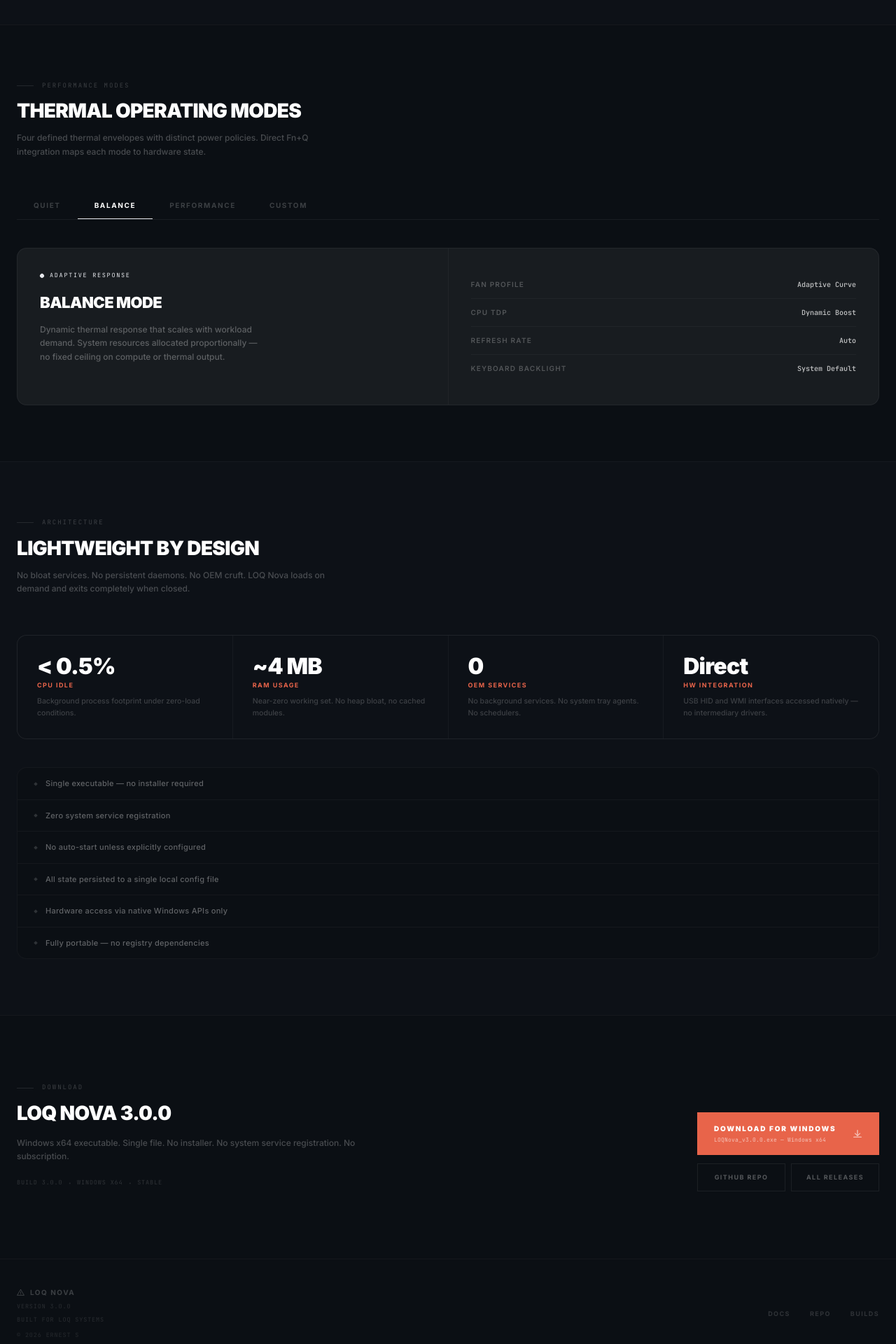
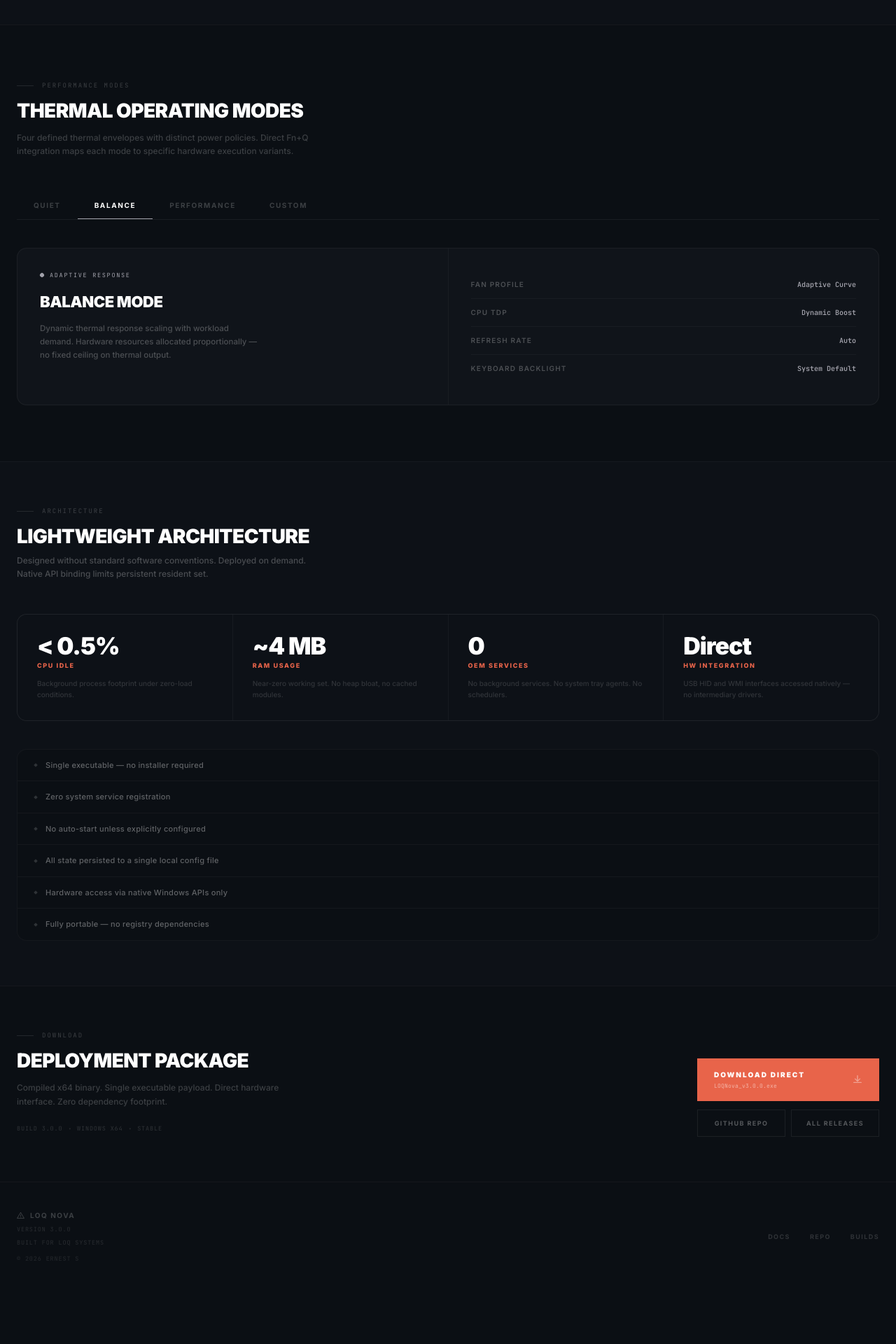
Before and after one commit to earnest-s/LOQ_NOVA_WEBSITE, a React (Vite) app: page / in a window 1280 px wide. Shown: the part 4920-6840 px from the top of the page at 70% size. After the commit the page ends 6764 px from the top, so only its background shows below. Built offline with nearby package versions, Linux system fonts and the light colour scheme.

Commit message:
First version

```diff
--- a/src/components/Architecture.jsx
+++ b/src/components/Architecture.jsx
@@ -39,7 +39,7 @@
 
     return (
         <section className="bg-[#0d1117] border-t border-white/[0.04]">
-            <div className="max-w-7xl mx-auto px-6 py-20" ref={ref}>
+            <div className="max-w-7xl mx-auto px-6 py-16" ref={ref}>
                 {/* Header */}
                 <div className="flex items-center gap-3 mb-2">
                     <div className="w-6 h-px bg-white/10" />
@@ -48,21 +48,20 @@
                     </span>
                 </div>
                 <motion.h2
-                    className="text-[28px] font-black text-white tracking-tight uppercase mb-2"
+                    className="text-[28px] font-[900] tracking-[-0.02em] text-white uppercase mb-1"
                     initial={{ opacity: 0, y: 12 }}
                     animate={inView ? { opacity: 1, y: 0 } : {}}
                     transition={{ duration: 0.28, ease: 'easeOut' }}
                 >
-                    Lightweight by Design
+                    Lightweight Architecture
                 </motion.h2>
                 <motion.p
-                    className="text-[12px] text-white/25 font-medium mb-14 max-w-md leading-relaxed"
+                    className="text-[12px] text-white/25 font-medium mb-12 max-w-md leading-[1.6]"
                     initial={{ opacity: 0, y: 12 }}
                     animate={inView ? { opacity: 1, y: 0 } : {}}
                     transition={{ duration: 0.28, delay: 0.06, ease: 'easeOut' }}
                 >
-                    No bloat services. No persistent daemons. No OEM cruft. LOQ Nova loads
-                    on demand and exits completely when closed.
+                    Designed without standard software conventions. Deployed on demand. Native API binding limits persistent resident set.
                 </motion.p>
 
                 {/* Metrics grid */}
@@ -73,14 +72,14 @@
                     transition={{ duration: 0.28, delay: 0.1, ease: 'easeOut' }}
                 >
                     {METRICS.map((m, i) => (
-                        <div key={i} className="bg-[#0d1117] p-7">
-                            <div className="text-[32px] font-black text-white tracking-tight leading-none mb-1">
+                        <div key={i} className="bg-[#0d1117] p-7 flex flex-col justify-center">
+                            <div className="text-[34px] font-[900] text-white tracking-[-0.03em] leading-none mb-1">
                                 {m.value}
                             </div>
-                            <div className="text-[9px] font-bold text-[#e8644a] uppercase tracking-[0.16em] mb-2">
+                            <div className="text-[9px] font-[800] text-[#e8644a] uppercase tracking-[0.18em] mb-2.5">
                                 {m.unit}
                             </div>
-                            <p className="text-[10.5px] text-white/20 leading-relaxed font-medium">{m.desc}</p>
+                            <p className="text-[10px] text-white/15 leading-[1.65] font-medium">{m.desc}</p>
                         </div>
                     ))}
                 </motion.div>
--- a/src/components/Download.jsx
+++ b/src/components/Download.jsx
@@ -10,7 +10,7 @@
 
     return (
         <section id="download" className="bg-[#0b0f14] border-t border-white/[0.04]">
-            <div className="max-w-7xl mx-auto px-6 py-24" ref={ref}>
+            <div className="max-w-7xl mx-auto px-6 py-16" ref={ref}>
                 <div className="flex flex-col md:flex-row items-start md:items-end justify-between gap-12">
                     {/* Left */}
                     <motion.div
@@ -25,12 +25,11 @@
                                 Download
                             </span>
                         </div>
-                        <h2 className="text-[28px] font-black text-white tracking-tight uppercase mb-3">
-                            LOQ Nova 3.0.0
+                        <h2 className="text-[28px] font-[900] tracking-[-0.02em] text-white uppercase mb-2">
+                            Deployment Package
                         </h2>
-                        <p className="text-[12px] text-white/25 font-medium leading-relaxed mb-2">
-                            Windows x64 executable. Single file. No installer. No system
-                            service registration. No subscription.
+                        <p className="text-[12px] text-white/20 font-medium leading-[1.65] mb-2 max-w-sm">
+                            Compiled x64 binary. Single executable payload. Direct hardware interface. Zero dependency footprint.
                         </p>
                         <div className="flex items-center gap-2 mt-4">
                             <span className="font-mono-code text-[8.5px] text-white/15 uppercase tracking-widest">
@@ -58,14 +57,14 @@
                             href={RELEASES_URL}
                             target="_blank"
                             rel="noopener noreferrer"
-                            className="flex items-center justify-between gap-4 bg-[#e8644a] text-white px-6 py-4 hover:bg-[#d45a41] transition-colors duration-200 group"
+                            className="flex items-center justify-between gap-4 bg-[#e8644a] text-white px-6 py-4 hover:bg-[#e8644a]/90 transition-colors duration-0 group"
                         >
                             <div>
-                                <div className="text-[10px] font-black tracking-[0.18em] uppercase mb-0.5">
-                                    Download for Windows
+                                <div className="text-[10px] font-[900] tracking-[0.2em] uppercase mb-0.5">
+                                    Download Direct
                                 </div>
-                                <div className="font-mono-code text-[8px] text-white/60 tracking-wide">
-                                    LOQNova_v3.0.0.exe — Windows x64
+                                <div className="font-mono-code text-[8px] text-white/50 tracking-wide">
+                                    LOQNova_v3.0.0.exe
                                 </div>
                             </div>
                             <svg
@@ -73,7 +72,7 @@
                                 height="14"
                                 viewBox="0 0 16 16"
                                 fill="none"
-                                className="opacity-60 group-hover:opacity-100 transition-opacity shrink-0"
+                                className="opacity-40 group-hover:opacity-100 transition-opacity shrink-0"
                             >
                                 <path
                                     d="M8 2v8M4 7l4 4 4-4M2 13h12"
--- a/src/components/PerformanceModes.jsx
+++ b/src/components/PerformanceModes.jsx
@@ -5,8 +5,8 @@
     {
         id: 'quiet',
         label: 'Quiet',
-        color: '#3b82f6',
-        accent: 'rgba(59,130,246,0.12)',
+        color: '#2563eb', // Darker blue
+        accent: 'rgba(37,99,235,0.06)',
         tag: 'Thermal Efficiency',
         specs: [
             { key: 'Fan Profile', val: 'Minimal RPM' },
@@ -14,13 +14,13 @@
             { key: 'Refresh Rate', val: '60 Hz Lock' },
             { key: 'Keyboard Backlight', val: 'Off / Dim' },
         ],
-        desc: 'Prioritizes acoustic performance and thermal efficiency. CPU and GPU power limits are constrained to extend battery life. Fan curves are suppressed to near-silent operation.',
+        desc: 'Prioritizes acoustic performance and thermal efficiency. Compute limits constrained to extend battery lifecycle. Fan curves suppressed to near-silent operation.',
     },
     {
         id: 'balance',
         label: 'Balance',
-        color: '#e5e7eb',
-        accent: 'rgba(229,231,235,0.06)',
+        color: '#a1a1aa', // Darker gray
+        accent: 'rgba(161,161,170,0.04)',
         tag: 'Adaptive Response',
         specs: [
             { key: 'Fan Profile', val: 'Adaptive Curve' },
@@ -28,13 +28,13 @@
             { key: 'Refresh Rate', val: 'Auto' },
             { key: 'Keyboard Backlight', val: 'System Default' },
         ],
-        desc: 'Dynamic thermal response that scales with workload demand. System resources allocated proportionally — no fixed ceiling on compute or thermal output.',
+        desc: 'Dynamic thermal response scaling with workload demand. Hardware resources allocated proportionally — no fixed ceiling on thermal output.',
     },
     {
         id: 'performance',
         label: 'Performance',
-        color: '#ef4444',
-        accent: 'rgba(239,68,68,0.1)',
+        color: '#dc2626', // Darker red
+        accent: 'rgba(220,38,38,0.06)',
         tag: 'Maximum Throughput',
         specs: [
             { key: 'Fan Profile', val: 'Aggressive Curve' },
@@ -42,13 +42,13 @@
             { key: 'Refresh Rate', val: '165 Hz Unlocked' },
             { key: 'Keyboard Backlight', val: 'Full Brightness' },
         ],
-        desc: 'Full power delivery to CPU and GPU. Fan curves maximized for sustained thermal headroom. Peak TDP maintained under continuous load. No throttle limits.',
+        desc: 'Unrestricted power delivery to CPU and GPU. Fan curves maximized for sustained thermal headroom. Peak TDP maintained under continuous load without throttle limits.',
     },
     {
         id: 'custom',
         label: 'Custom',
-        color: '#a855f7',
-        accent: 'rgba(168,85,247,0.1)',
+        color: '#9333ea', // Darker purple
+        accent: 'rgba(147,51,234,0.06)',
         tag: 'User-Defined',
         specs: [
             { key: 'Fan Profile', val: 'User Curve' },
@@ -56,7 +56,7 @@
             { key: 'Refresh Rate', val: 'User-Defined' },
             { key: 'Keyboard Backlight', val: 'Custom' },
         ],
-        desc: 'Full manual control over every parameter. Fan curves, power limits, refresh rates, and display settings are individually configurable through the configuration registry.',
+        desc: 'Full manual control over configuration registers. Fan curves, power limits, and display timings are individually addressable through the engine UI.',
     },
 ]
 
@@ -78,22 +78,12 @@
                             Performance Modes
                         </span>
                     </div>
-                    <motion.h2
-                        className="text-[28px] font-black text-white tracking-tight uppercase mb-2"
-                        initial={{ opacity: 0, y: 12 }}
-                        animate={inView ? { opacity: 1, y: 0 } : {}}
-                        transition={{ duration: 0.28, ease: 'easeOut' }}
-                    >
+                    <h2 className="text-[28px] font-[900] tracking-[-0.02em] text-white uppercase mb-2">
                         Thermal Operating Modes
-                    </motion.h2>
-                    <motion.p
-                        className="text-[12px] text-white/25 font-medium mb-12 max-w-md leading-relaxed"
-                        initial={{ opacity: 0, y: 12 }}
-                        animate={inView ? { opacity: 1, y: 0 } : {}}
-                        transition={{ duration: 0.28, delay: 0.06, ease: 'easeOut' }}
-                    >
-                        Four defined thermal envelopes with distinct power policies. Direct Fn+Q integration maps each mode to hardware state.
-                    </motion.p>
+                    </h2>
+                    <p className="text-[12px] text-white/20 font-medium mb-12 max-w-md leading-[1.6]">
+                        Four defined thermal envelopes with distinct power policies. Direct Fn+Q integration maps each mode to specific hardware execution variants.
+                    </p>
                 </div>
 
                 {/* Mode selector */}
@@ -151,12 +141,12 @@
                                     </span>
                                 </div>
                                 <h3
-                                    className="text-[22px] font-black uppercase tracking-tight mb-3"
-                                    style={{ color: mode.color === '#e5e7eb' ? '#ffffff' : mode.color }}
+                                    className="text-[22px] font-[900] uppercase tracking-[-0.02em] mb-3"
+                                    style={{ color: mode.color === '#a1a1aa' ? '#ffffff' : mode.color }}
                                 >
                                     {mode.label} Mode
                                 </h3>
-                                <p className="text-[12px] text-white/30 leading-relaxed font-medium max-w-xs">
+                                <p className="text-[11.5px] text-white/25 leading-[1.65] font-medium max-w-xs">
                                     {mode.desc}
                                 </p>
                             </div>
@@ -174,7 +164,7 @@
                                             </span>
                                             <span
                                                 className="font-mono-code text-[10px] font-semibold"
-                                                style={{ color: mode.color === '#e5e7eb' ? 'rgba(255,255,255,0.7)' : mode.color }}
+                                                style={{ color: mode.color === '#94a3b8' ? 'rgba(255,255,255,0.7)' : mode.color }}
                                             >
                                                 {s.val}
                                             </span>
```
